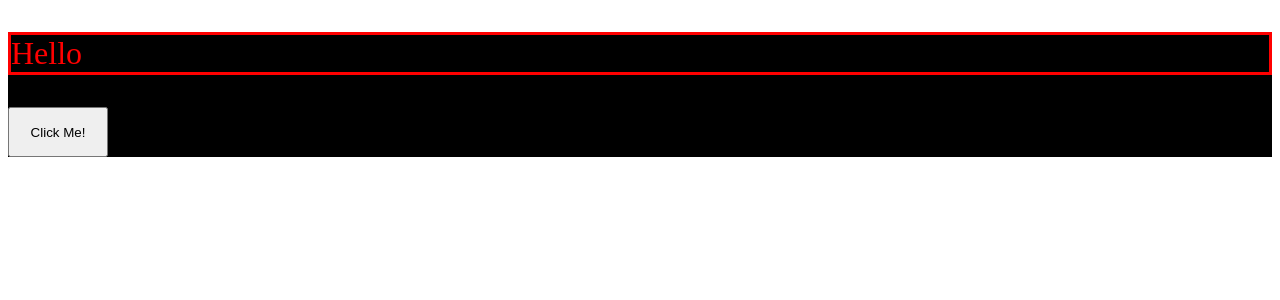
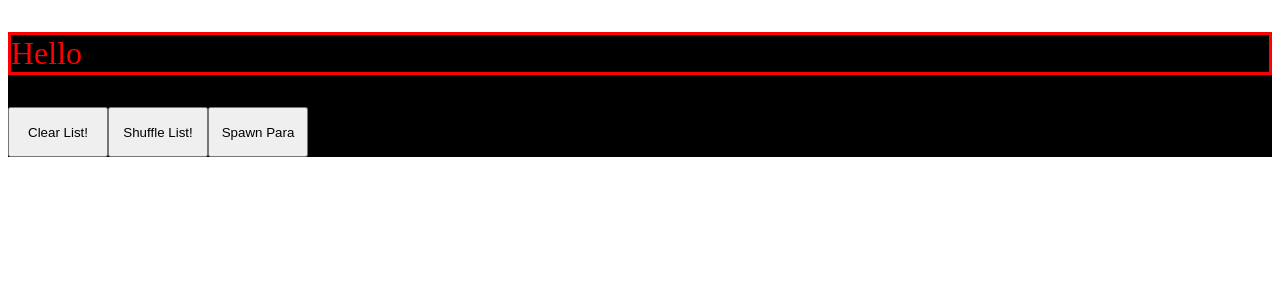
Before and after one commit to syed292-92/TierCast, a React (Vite) app in the folder tier-cast/src/renderer/: page / in a window 1280 px wide. Shown: the top 300 px of the page. Built offline with nearby package versions, Linux system fonts and the light colour scheme.

Commit message:
Clear Button Added & Implemented
This button will clear the list of paragraphs, resetting it.

```diff
--- a/tier-cast/src/renderer/src/App.tsx
+++ b/tier-cast/src/renderer/src/App.tsx
@@ -15,7 +15,21 @@ function App(): React.JSX.Element {
     ipcHandle();
   }
 
+  const clearL = (): void => {
+    setParagraphs([]);
+  }
 
+  const shuffleL = (): void => {
+    // If the list is empty or has only 1 element, do nothing
+    if(paragraphs.length != 0 && paragraphs.length != 1){
+      // shuffle list
+
+      // Idea: make an array
+    }else{
+      // do nothing
+    }
+    setParagraphs([]);
+  }
 
   /*
     .map is a built in Javascript method that loops through every element in the array, runs a function on it, and returns a new array of the transformed results.
@@ -30,10 +44,16 @@ function App(): React.JSX.Element {
           Hello
         </p>
 
+        <button onClick={clearL}>
+          Clear List!
+        </button>
 
+        <button onClick={clearL}>
+          Shuffle List!
+        </button>
 
         <button onClick={spawnP}>
-          Click Me!
+          Spawn Para
         </button>
 
         {
```
